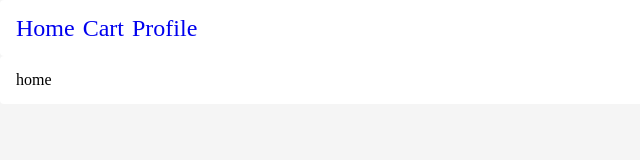
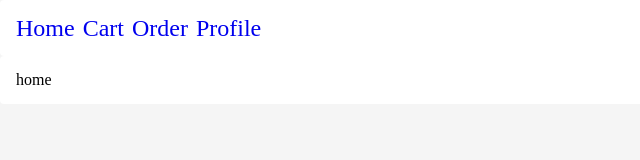
Before and after one commit to memcp/online-shop, a React app: page / in a window 1280 px wide. Shown: the top 160 px of the page, without its empty margins (0-640 px from the left). Built offline with nearby package versions, Linux system fonts and the light colour scheme.

Commit message:
Add order route

```diff
--- a/src/components/App.jsx
+++ b/src/components/App.jsx
@@ -17,6 +17,7 @@ function App() {
           <nav>
             <Link class="navigation-item" to="/">Home</Link>
             <Link class="navigation-item" to="/cart">Cart</Link>
+            <Link class="navigation-item" to="/order">Order</Link>
             <Link class="navigation-item" to="/profile">Profile</Link>
           </nav>
         </Card>
@@ -24,6 +25,7 @@ function App() {
         <Routes>
           <Route path="/" element={<Card>home</Card>}/>
           <Route path="/cart" element={<Card>cart</Card>}/>
+          <Route path="/order" element={<Card>order</Card>}/>
           <Route path="/profile" element={<Card>profile</Card>}/>
         </Routes>
       </Wrapper>
```
